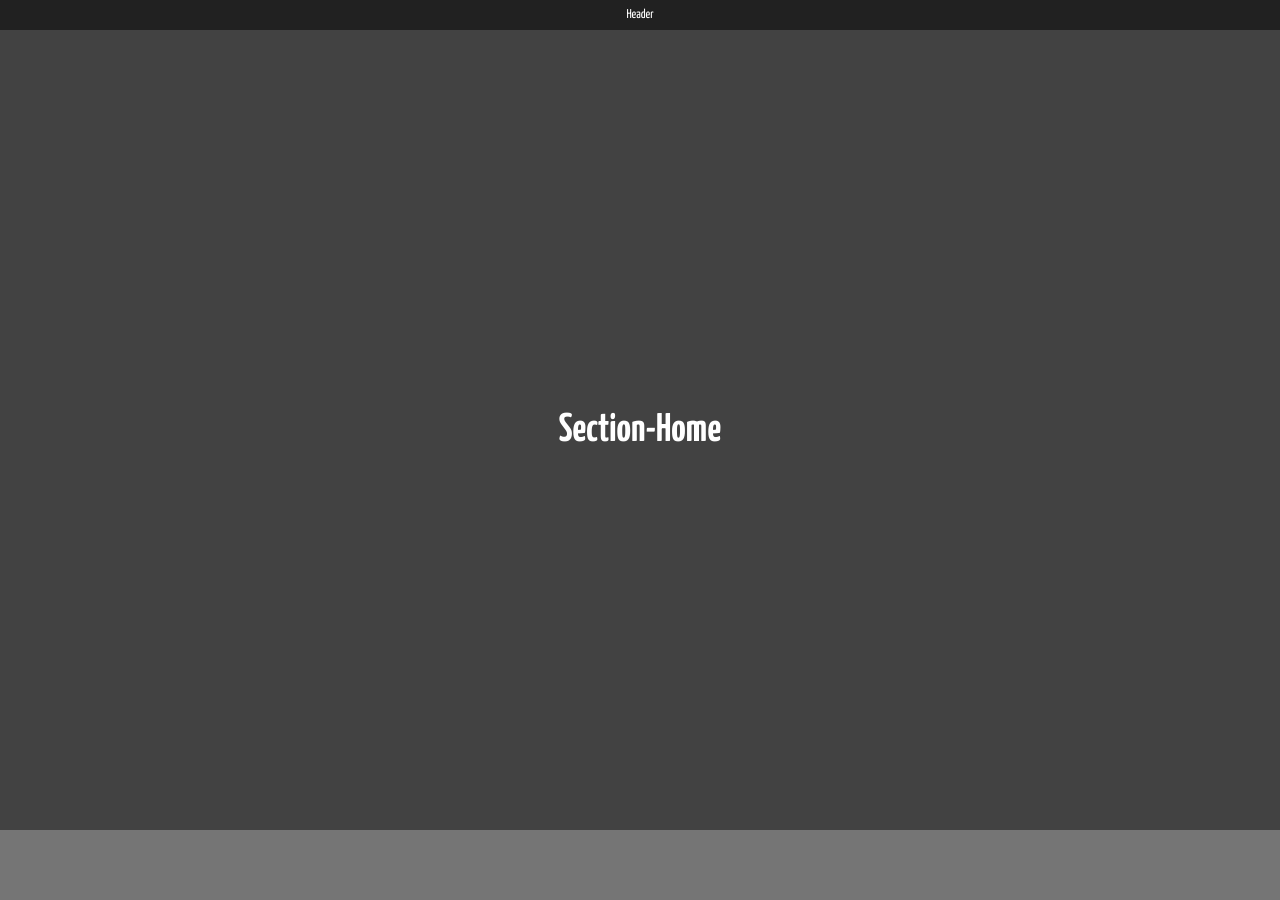
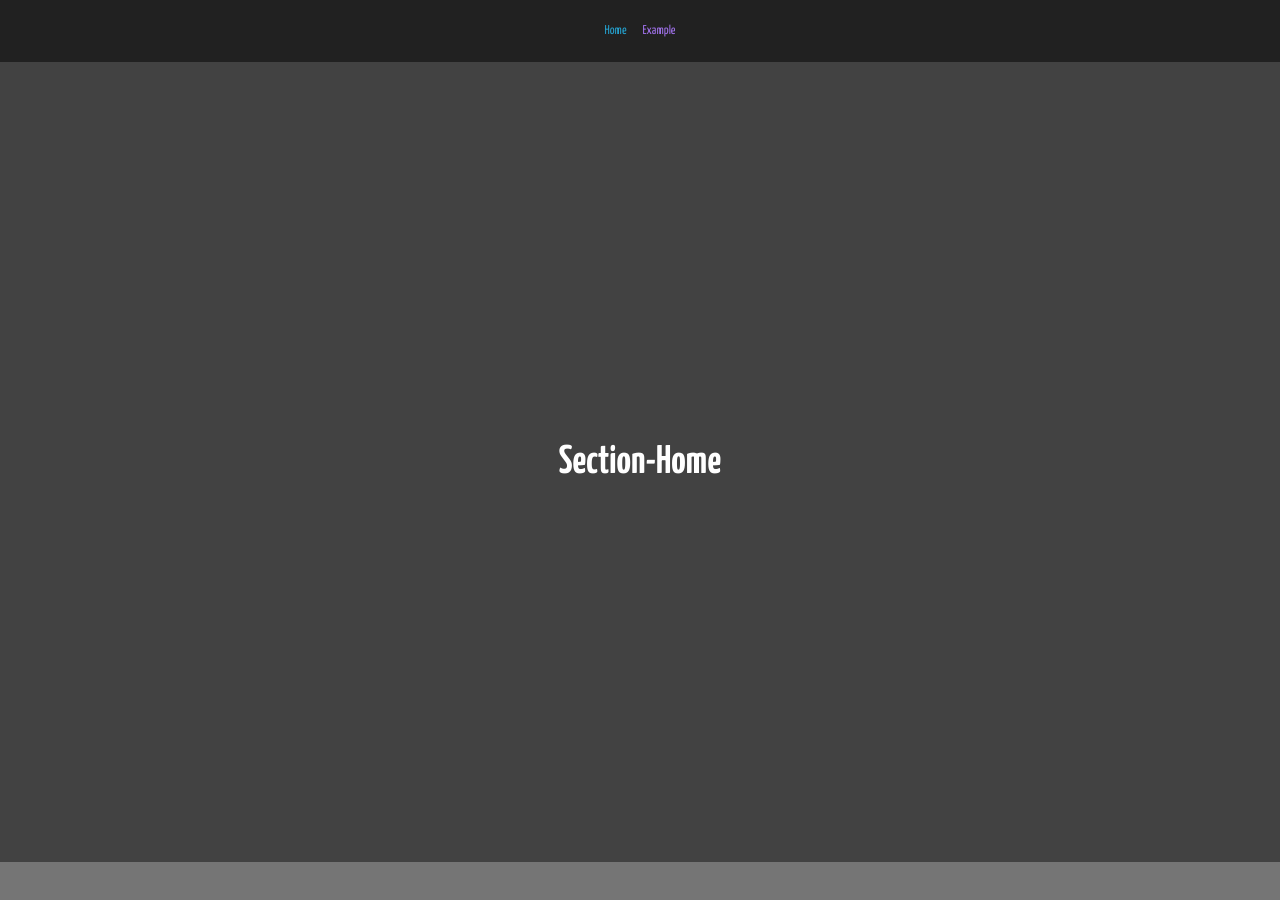
Before and after one commit to jeftarmascarenhas/onepage-next-boilerplate, a Next.js app: page / in a window 1280 px wide. Shown: the top 900 px of the page. Built offline with nearby package versions, Linux system fonts and the light colour scheme.

Commit message:
feat: was developed the interaction menu with section on page

```diff
--- a/src/presentation/components/header/header.tsx
+++ b/src/presentation/components/header/header.tsx
@@ -1,8 +1,49 @@
-import React from 'react'
-import { HeaderBase } from './styles'
+import React, { useState, useEffect } from 'react'
+import { HeaderBase, NavItem } from './styles'
 
 const Footer: React.FC = () => {
-  return <HeaderBase>Header</HeaderBase>
+  const [sticky, setSticky] = useState(false)
+
+  const handleScroll = () => {
+    const scrollTop = document.documentElement.scrollTop
+    if (scrollTop > 120) {
+      setSticky(true)
+    } else if (scrollTop < 77) {
+      setSticky(false)
+    }
+  }
+
+  useEffect(() => {
+    window.addEventListener('scroll', handleScroll)
+    return (): void => {
+      window.removeEventListener('scroll', handleScroll)
+    }
+  })
+
+  return (
+    <HeaderBase sticky={sticky}>
+      <NavItem
+        activeClass="active"
+        spy
+        smooth
+        duration={600}
+        to="home"
+        offset={-77}
+      >
+        Home
+      </NavItem>
+      <NavItem
+        activeClass="active"
+        spy
+        smooth
+        duration={600}
+        to="example"
+        offset={-55}
+      >
+        Example
+      </NavItem>
+    </HeaderBase>
+  )
 }
 
 export default Footer
--- a/src/presentation/components/header/styles.ts
+++ b/src/presentation/components/header/styles.ts
@@ -1,11 +1,38 @@
-import styled from 'styled-components'
+import styled, { keyframes, css } from 'styled-components'
+import { Link as LinkScroll } from 'react-scroll'
+import { HeaderBaseProps } from './types'
+
+const fixednimate = keyframes`
+  from {
+    top: -1.6rem;
+  }
+  to {
+    top: 0;
+  }
+`
 
 //1rem = 10px
 //1.6rem = 16px
 
-export const HeaderBase = styled.header`
+export const HeaderBase = styled.header<HeaderBaseProps>`
+  position: ${({ sticky }) => (sticky ? 'fixed' : 'relative')};
+  width: 100%;
   text-align: center;
-  padding: 1rem;
+  padding: 3rem;
   font-size: 1.6rem;
   background-color: ${({ theme }): string => theme.palette.grey['900']};
+  ${({ sticky }) =>
+    sticky &&
+    css`
+      animation: ${fixednimate} 0.36s linear alternate;
+    `};
 `
+
+export const NavItem = styled(LinkScroll)`
+  padding: 1rem;
+  color: ${({ theme }): string => theme.palette.primary.main};
+  &.active,
+  &:hover {
+    color: ${({ theme }): string => theme.palette.secondary.main};
+  }
+`
--- /dev/null
+++ b/src/presentation/components/header/types.ts
@@ -0,0 +1,5 @@
+export type Props = React.HTMLAttributes<HTMLElement>
+
+export interface HeaderBaseProps extends Props {
+  sticky: boolean
+}
--- a/src/presentation/containers/home/components/example-section/example-section.tsx
+++ b/src/presentation/containers/home/components/example-section/example-section.tsx
@@ -4,7 +4,7 @@ import { SectionExampleWrapper } from './styles'
 
 const SectionExample: React.FC = () => {
   return (
-    <SectionExampleWrapper>
+    <SectionExampleWrapper id="example">
       <Title>Section-Example</Title>
     </SectionExampleWrapper>
   )
--- a/src/presentation/containers/home/components/home-section/home-section.tsx
+++ b/src/presentation/containers/home/components/home-section/home-section.tsx
@@ -4,7 +4,7 @@ import { HomeSectionWrapper } from './styles'
 
 const HomeSection: React.FC = () => {
   return (
-    <HomeSectionWrapper>
+    <HomeSectionWrapper id="home">
       <Title>Section-Home</Title>
     </HomeSectionWrapper>
   )
```
